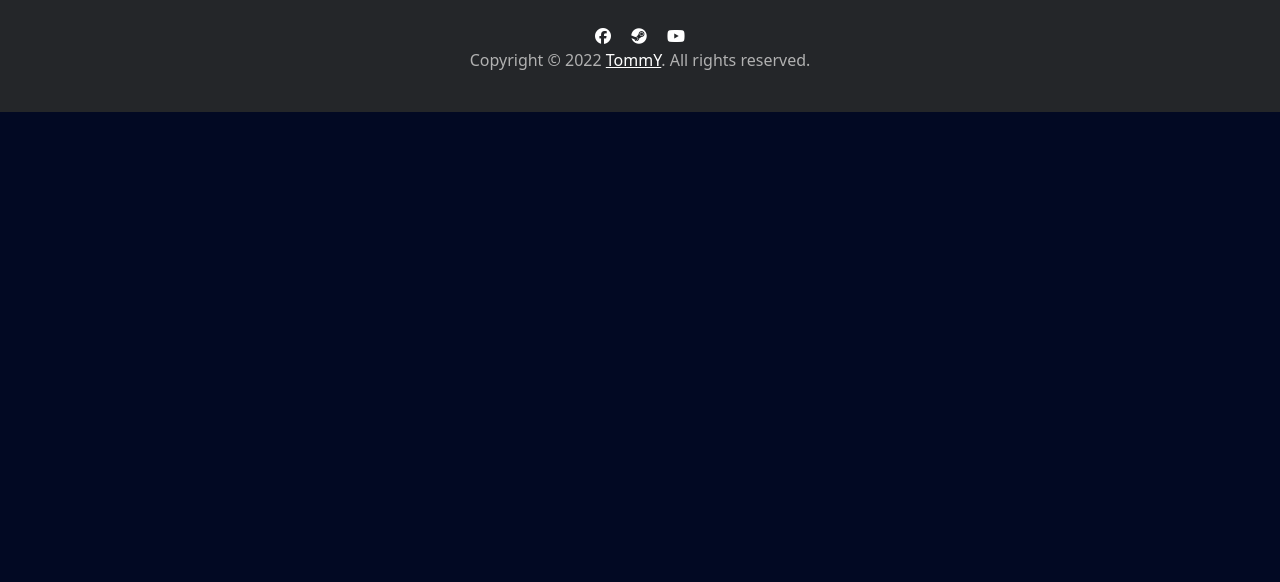
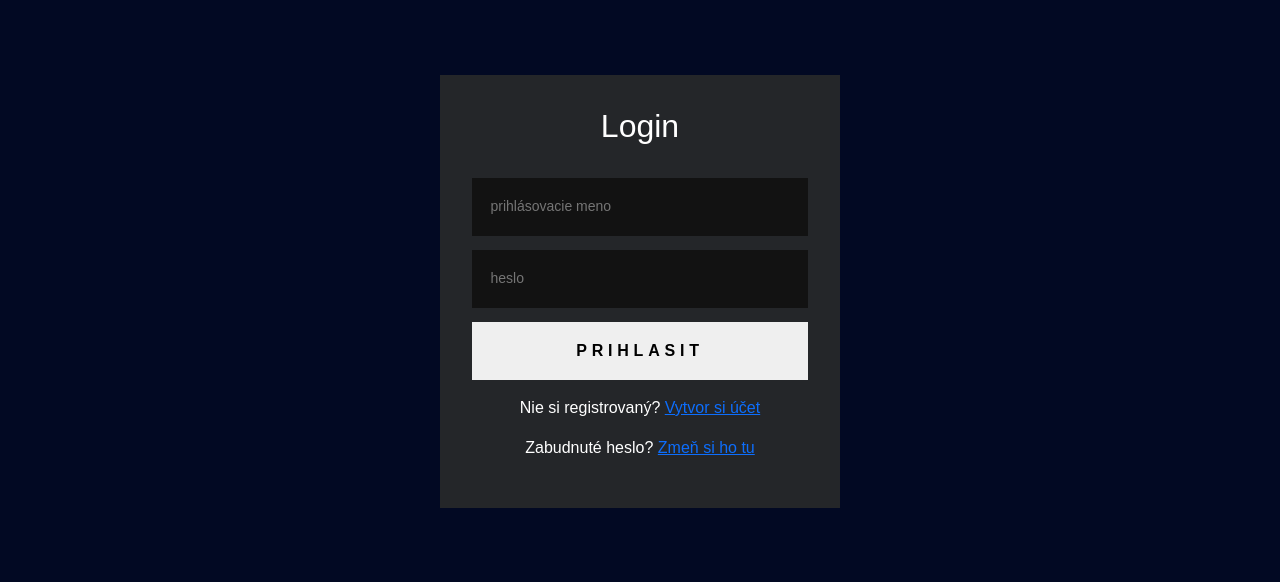
Before and after one commit to TommySide/semka_vaiiko_strms, a PHP site: page /login.php in a window 1280 px wide. Shown: the part 64-646 px from the top of the page. Run offline with PHP 8.4, Linux system fonts and the light colour scheme; some libraries are stand-ins or nearby versions.

Commit message:
dokončenie loginu, menšie upravy

```diff
--- a/footer.html
+++ b/footer.html
@@ -3,7 +3,7 @@
 <head>
     <meta charset="UTF-8">
     <title>Title</title>
-    <link rel="stylesheet" href="style/styled.css">
+    <link rel="stylesheet" href="style/stylef.css">
     <script src="https://kit.fontawesome.com/85a6d0cbbe.js" crossorigin="anonymous"></script>
 </head>
 <footer>
--- a/header.html
+++ b/header.html
@@ -3,7 +3,7 @@
 <head>
     <meta charset="UTF-8">
     <title>Strms</title>
-    <link rel="stylesheet" href="style/styled.css">
+    <link rel="stylesheet" href="style/stylef.css">
     <link href="https://cdn.jsdelivr.net/npm/bootstrap@5.2.2/dist/css/bootstrap.min.css" rel="stylesheet" integrity="sha384-Zenh87qX5JnK2Jl0vWa8Ck2rdkQ2Bzep5IDxbcnCeuOxjzrPF/et3URy9Bv1WTRi" crossorigin="anonymous">
 </head>
 <body>
--- a/login.php
+++ b/login.php
@@ -3,12 +3,26 @@
 <head>
     <meta charset="UTF-8">
     <title>Title</title>
+    <link rel="stylesheet" href="style/signupforms.css">
+    <link rel="stylesheet" href="style/stylef.css">
 </head>
     <?php include_once "header.html"; ?>
 <body>
     <div class="container-fluid">
-
+        <div class="login-page">
+            <div class="form text-white">
+                <h2 class="text-center text-white">Login</h2>
+                <br>
+                <form class="login-form" action="#">
+                    <input type="text" class="text-white" placeholder="prihlásovacie meno"/>
+                    <input type="password" class="text-white" placeholder="heslo"/>
+                    <button name="login-submit">prihlasit</button>
+                    <p class="message">Nie si registrovaný? <a href="#">Vytvor si účet</a></p>
+                    <p class="message">Zabudnuté heslo? <a href="#">Zmeň si ho tu</a></p>
+                </form>
+            </div>
+        </div>
     </div>
 </body>
-    <?php include_once "footer.html"; ?>
+
 </html>
--- a/style/signupforms.css
+++ b/style/signupforms.css
@@ -0,0 +1,44 @@
+.login-page {
+    max-width: 400px;
+    padding: 6% 0;
+    margin: auto;
+}
+
+.form {
+    font-family: sans-serif;
+    position: relative;
+    background: #242629;
+    padding: 2em;
+    text-align: center;
+}
+
+.form input {
+    background: #121212;
+    width: 100%;
+    border: 1px solid transparent;
+    margin-bottom: 1em;
+    padding: 1.25em;
+    box-sizing: border-box;
+    font-size: 14px;
+    transition: 0.5s;
+}
+
+.form input:focus {
+    border: 1px solid white;
+}
+
+.form button {
+    text-transform: uppercase;
+    font-weight: bold;
+    width: 100%;
+    border: 1px solid transparent;
+    letter-spacing: 0.3em;
+    padding: 1em;
+    margin-bottom: 1em;
+    transition: 0.25s;
+}
+
+.form button:hover {
+    color: white;
+    background: black;
+}
--- a/style/styled.css
+++ b/style/stylef.css
@@ -1,5 +1,5 @@
 body {
-    background-color: #020923;
+    background-color: #020923 !important;
 }
 nav {
     background-color: #242629;
```
Also changed, not shown: index.php (+37 -2 lines).
